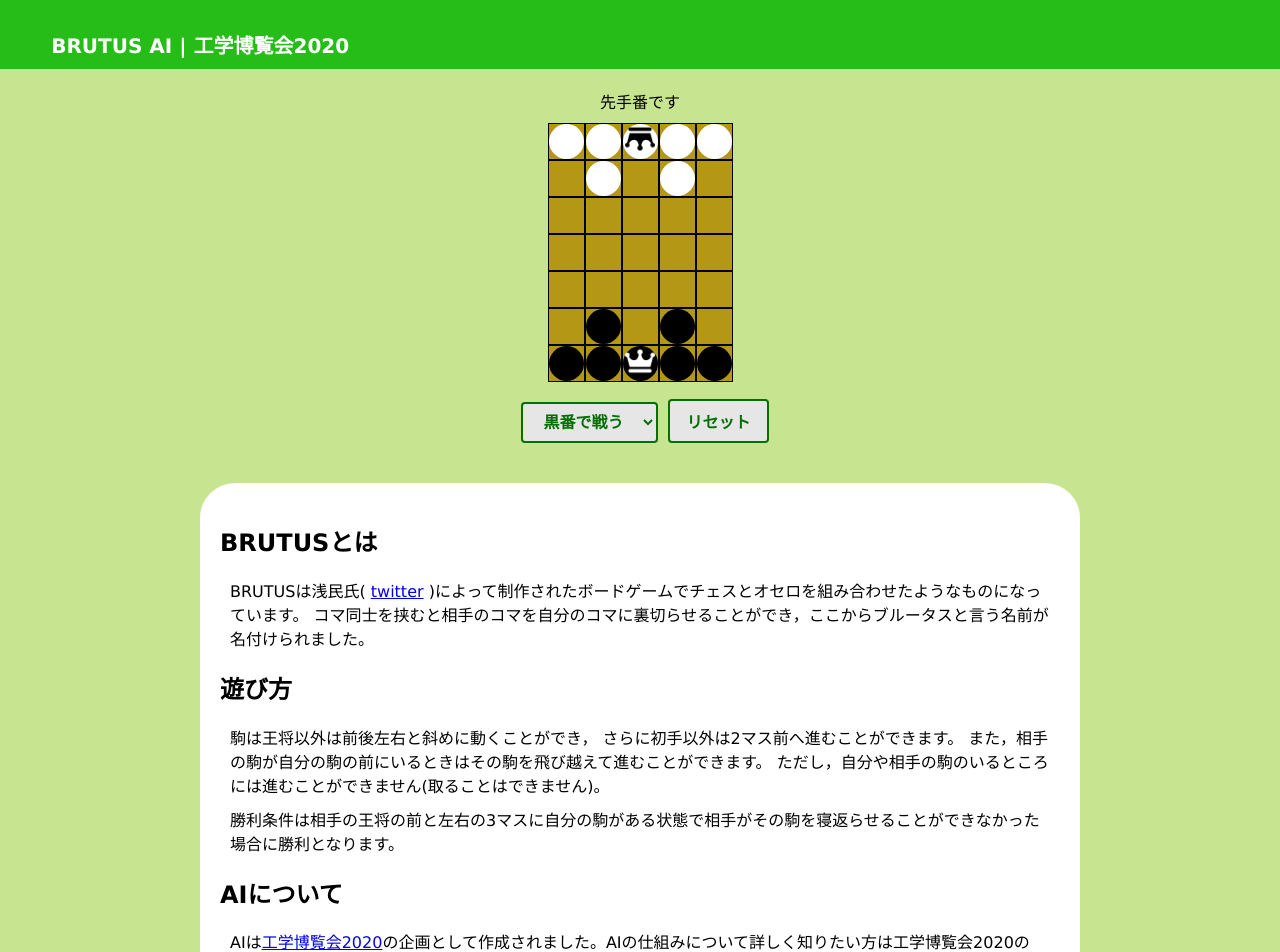
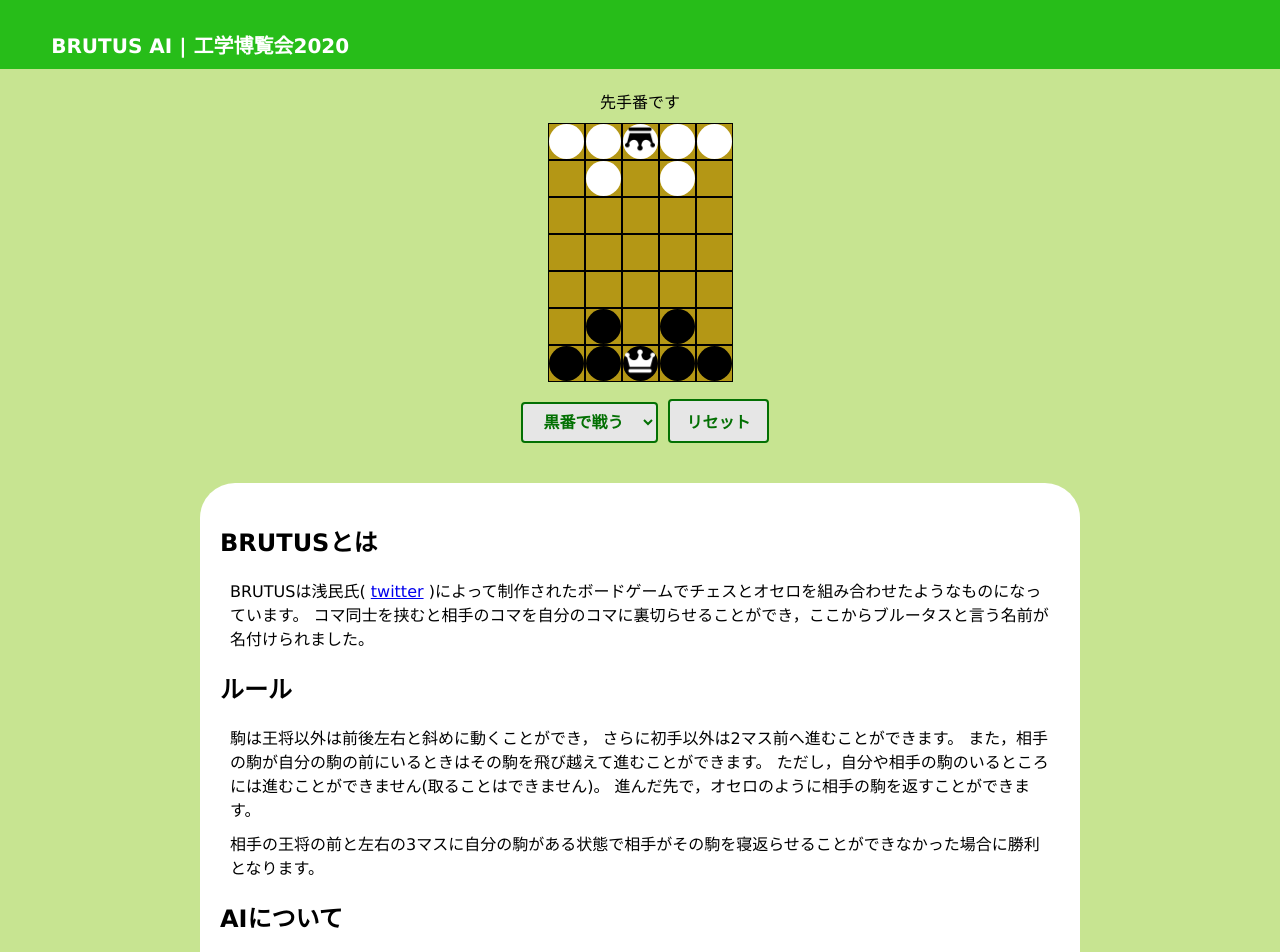
Before and after one commit to masayoshi64/brutus-web, a Vue app in the folder frontend/: page / in a window 1280 px wide. Shown: the top 952 px of the page. Built offline with nearby package versions, Linux system fonts and the light colour scheme; the HTML template or start-up script is replaced by a standard one.

Commit message:
Update how to play

```diff
--- a/frontend/src/components/HowToPlay.vue
+++ b/frontend/src/components/HowToPlay.vue
@@ -13,15 +13,16 @@
       )によって制作されたボードゲームでチェスとオセロを組み合わせたようなものになっています。
       コマ同士を挟むと相手のコマを自分のコマに裏切らせることができ，ここからブルータスと言う名前が名付けられました。
     </p>
-    <h2>遊び方</h2>
+    <h2>ルール</h2>
     <p>
       駒は王将以外は前後左右と斜めに動くことができ，
       さらに初手以外は2マス前へ進むことができます。
       また，相手の駒が自分の駒の前にいるときはその駒を飛び越えて進むことができます。
       ただし，自分や相手の駒のいるところには進むことができません(取ることはできません)。
+      進んだ先で，オセロのように相手の駒を返すことができます。
     </p>
     <p>
-      勝利条件は相手の王将の前と左右の3マスに自分の駒がある状態で相手がその駒を寝返らせることができなかった場合に勝利となります。
+      相手の王将の前と左右の3マスに自分の駒がある状態で相手がその駒を寝返らせることができなかった場合に勝利となります。
     </p>
     <h2>AIについて</h2>
     <p>
```
Also changed, not shown: 11 other files (tests, documents, lock files or other folders).
